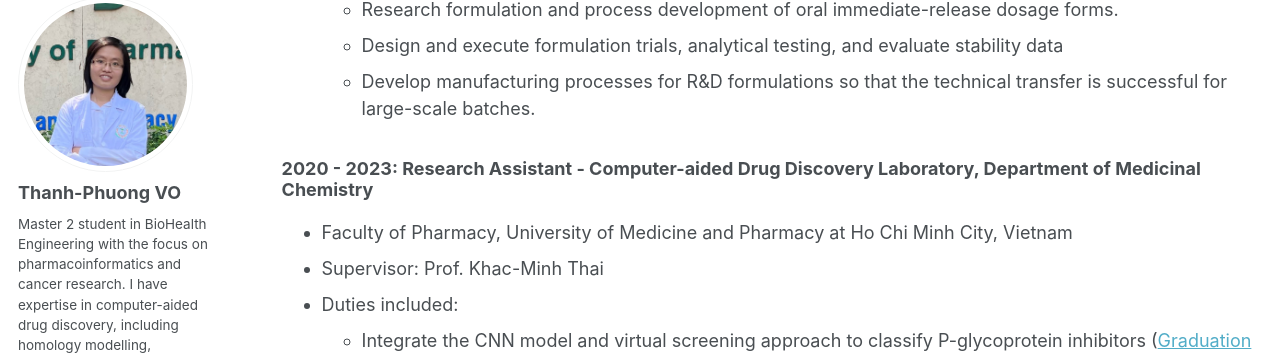
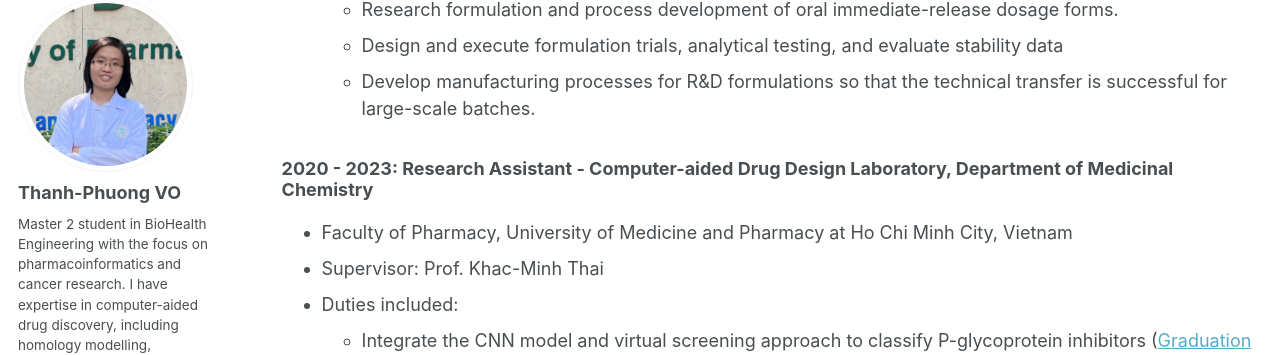
Before and after one commit to vo-thanh-phuong/vo-thanh-phuong.github.io, a Jekyll site: the page built from _pages/cv.md, in a window 1280 px wide and 900 px high, scrolled down 932 px. Shown: the part 102-457 px from the top of the window. Built offline with Jekyll 4.4.1, drawn with Linux system fonts in a browser that asks for light colours; some web fonts are replaced; a script that is not in the unit is left out.

Commit message:
Update CV.md

```diff
--- a/_pages/cv.md
+++ b/_pages/cv.md
@@ -37,7 +37,7 @@ Research experiences
     * Design and execute formulation trials, analytical testing, and evaluate stability data
     * Develop manufacturing processes for R&D formulations so that the technical transfer is successful for large-scale batches.
 
-### 2020 - 2023: Research Assistant - Computer-aided Drug Discovery Laboratory, Department of Medicinal Chemistry
+### 2020 - 2023: Research Assistant - Computer-aided Drug Design Laboratory, Department of Medicinal Chemistry
   * Faculty of Pharmacy, University of Medicine and Pharmacy at Ho Chi Minh City, Vietnam
   * Supervisor: Prof. Khac-Minh Thai
   * Duties included:
```
